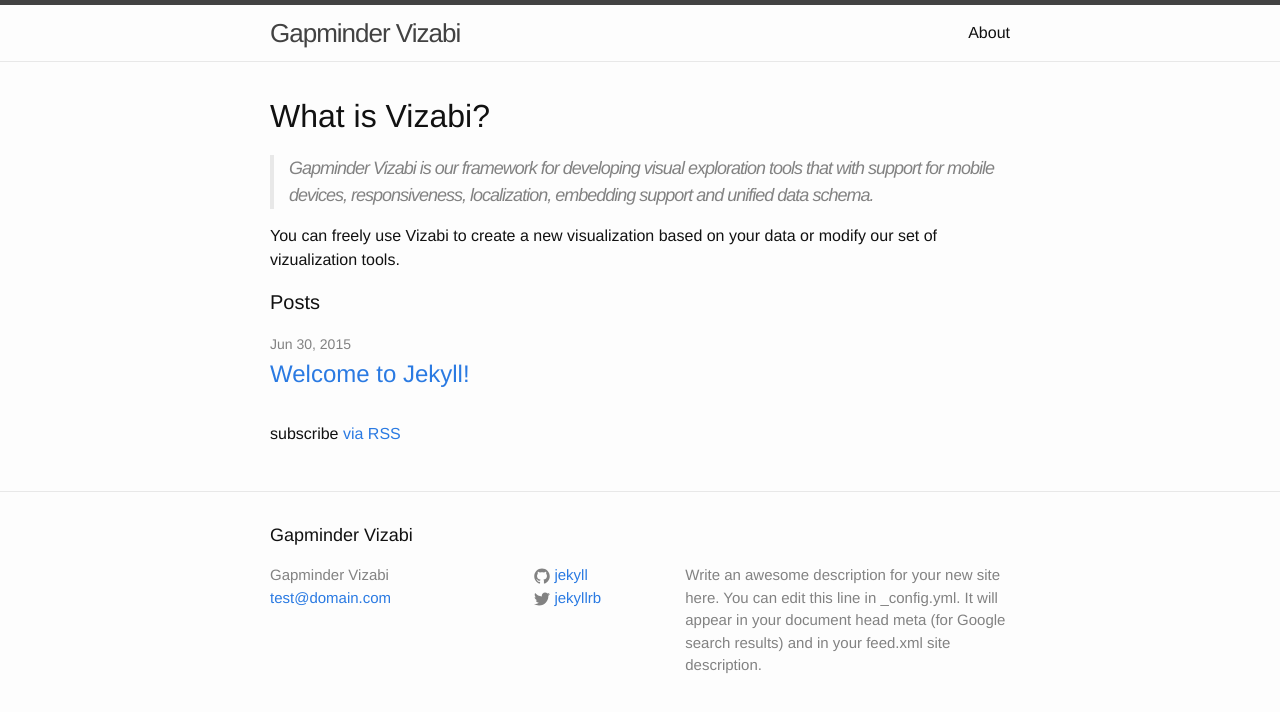
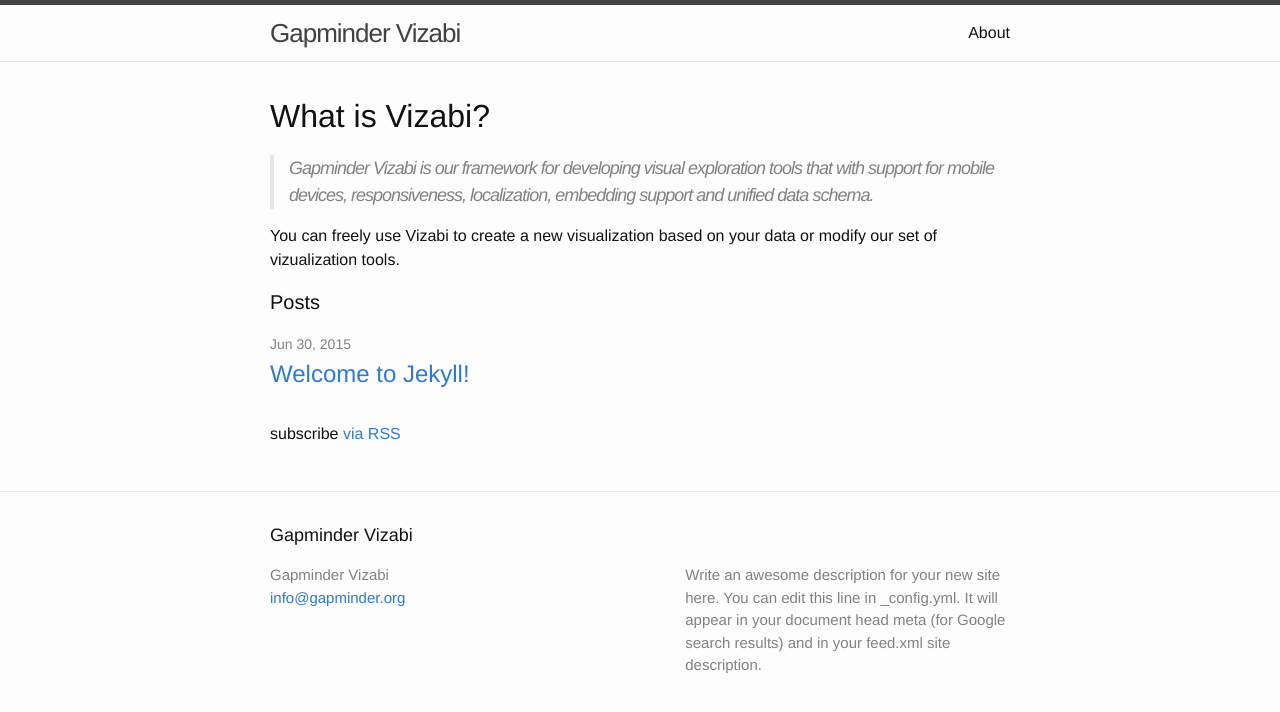
Before and after one commit to matbhz/VizabiWebsite, a Jekyll site: the page built from index.html, in a window 1280 px wide. Shown: the top 712 px of the page. Built offline with Jekyll 4.4.1, drawn with Linux system fonts in a browser that asks for light colours; the list of posts is cut into pages by our own code.

Commit message:
Add dependencies and configuration

```diff
--- /dev/null
+++ b/Gemfile
@@ -0,0 +1,6 @@
+source "https://rubygems.org"
+gem 'jekyll'
+gem 'jekyll-assets'
+gem 'uglifier'
+gem 'sass'
+gem 'bourbon'
--- a/_config.yml
+++ b/_config.yml
@@ -1,14 +1,28 @@
 # Site settings
-title: Gapminder Vizabi
-email: test@domain.com
-description: > # this means to ignore newlines until "baseurl:"
-  Write an awesome description for your new site here. You can edit this
-  line in _config.yml. It will appear in your document head meta (for
-  Google search results) and in your feed.xml site description.
-baseurl: "" # the subpath of your site, e.g. /blog/
-url: "http://yourdomain.com" # the base hostname & protocol for your site
-twitter_username: jekyllrb
-github_username:  jekyll
+title: 			Gapminder Vizabi
+email: 			info@gapminder.org
+description: 	Write an awesome description for your new site here. You can edit this line in _config.yml. It will appear in your document head meta (for Google search results) and in your feed.xml site description.
+baseurl: 		""
+url: 			"http://vizabi.org"
+# twitter_username: jekyllrb
+# github_username:  jekyll
 
 # Build settings
 markdown: kramdown
+
+# Permalinks
+permalink:           pretty
+relative_permalinks: true
+
+#Blog
+highlighter:         pygments
+excerpt_separator:   <!--more-->
+paginate:			 7
+paginate_path: 		 "/blog/:num/"
+
+# Assets
+assets:
+  js_compressor:  	uglifier
+  css_compressor: 	sass
+
+exclude: [Gemfile, Gemfile.lock, README.md]
```
Also changed, not shown: README.md (added).
